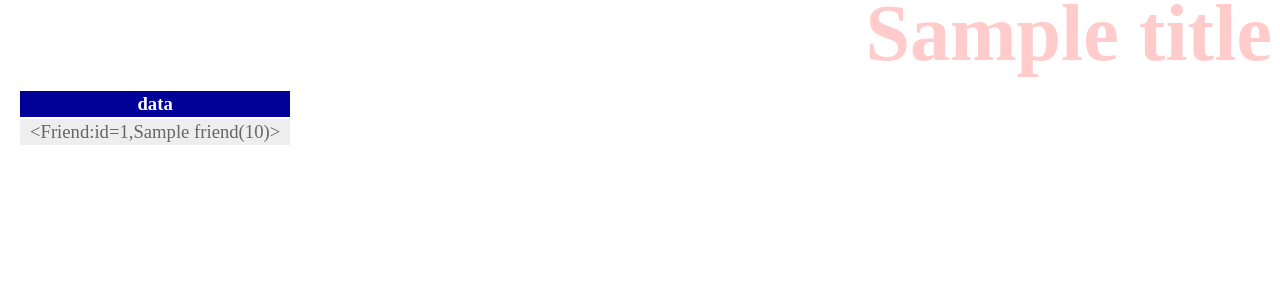
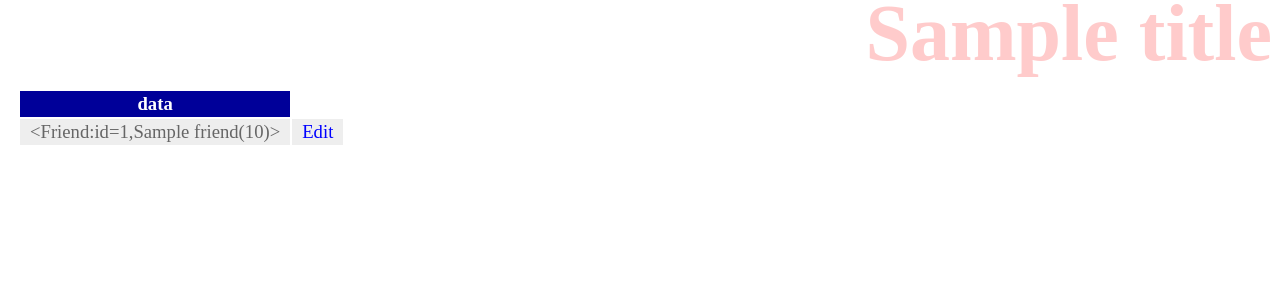
Before and after one commit to maeda-300/django_app, a Django app: template hello/templates/hello/index.html in a window 1280 px wide. Shown: the top 300 px of the page. Run offline with Django 3.2, Linux system fonts and the light colour scheme; tables that the repository leaves empty hold one stand-in row (values such as "Sample post"); the template is opened without the code that fills it: values that come from a table or form of the project are taken from there, most other values are stand-ins (such as "Sample title", 1, 10 or a date in 2020); parts of the project's set-up code (start-up, migrations or seed data) failed here and were passed over.

Commit message:
P.202
hello/index.html

```diff
--- a/hello/templates/hello/index.html
+++ b/hello/templates/hello/index.html
@@ -16,6 +16,7 @@
     {% for item in data %}
         <tr>
             <td>{{item}}</td>
+            <td><a href="{% url 'edit' item.id %}">Edit</a></td>
         </tr>
     {% endfor %}
     </table>
```
